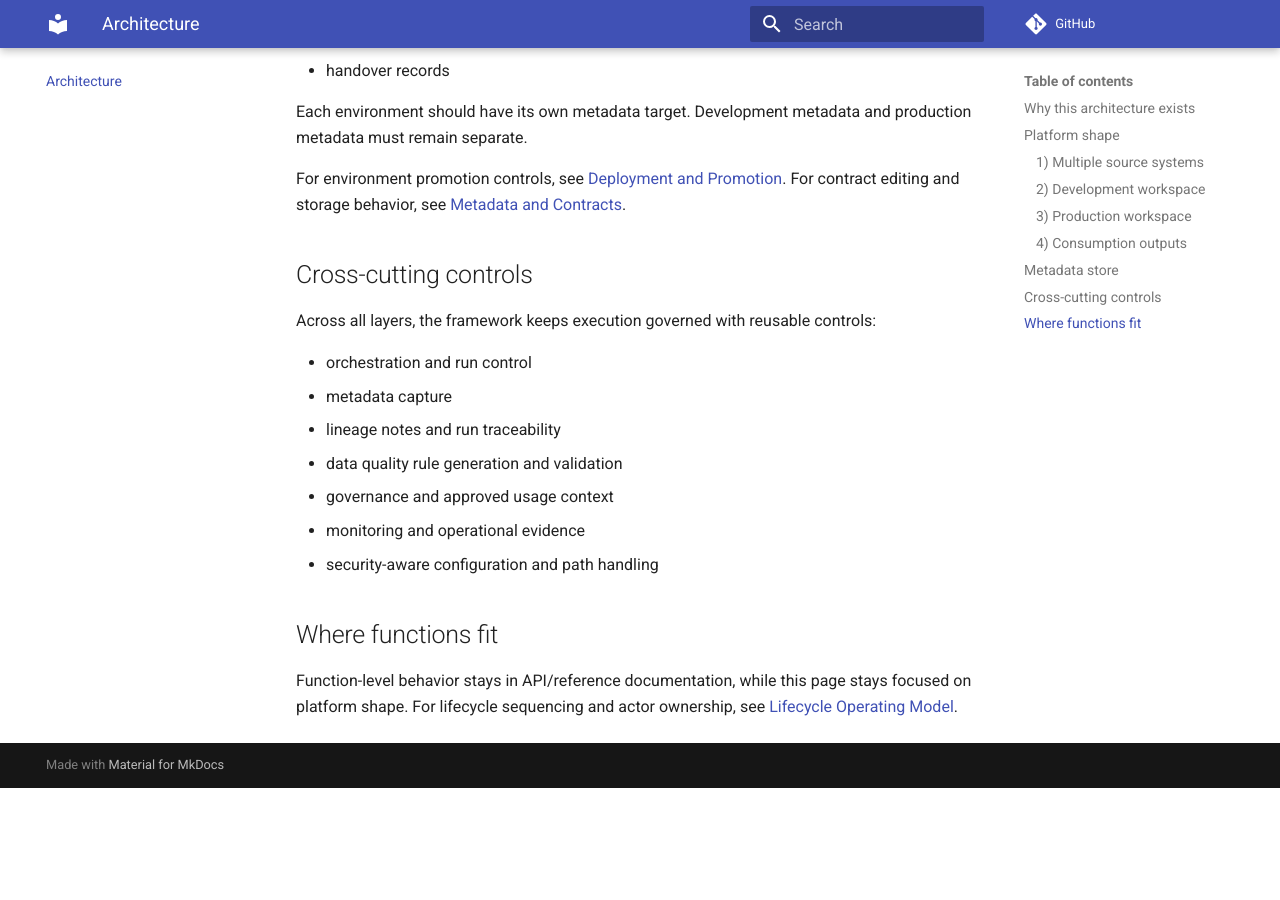
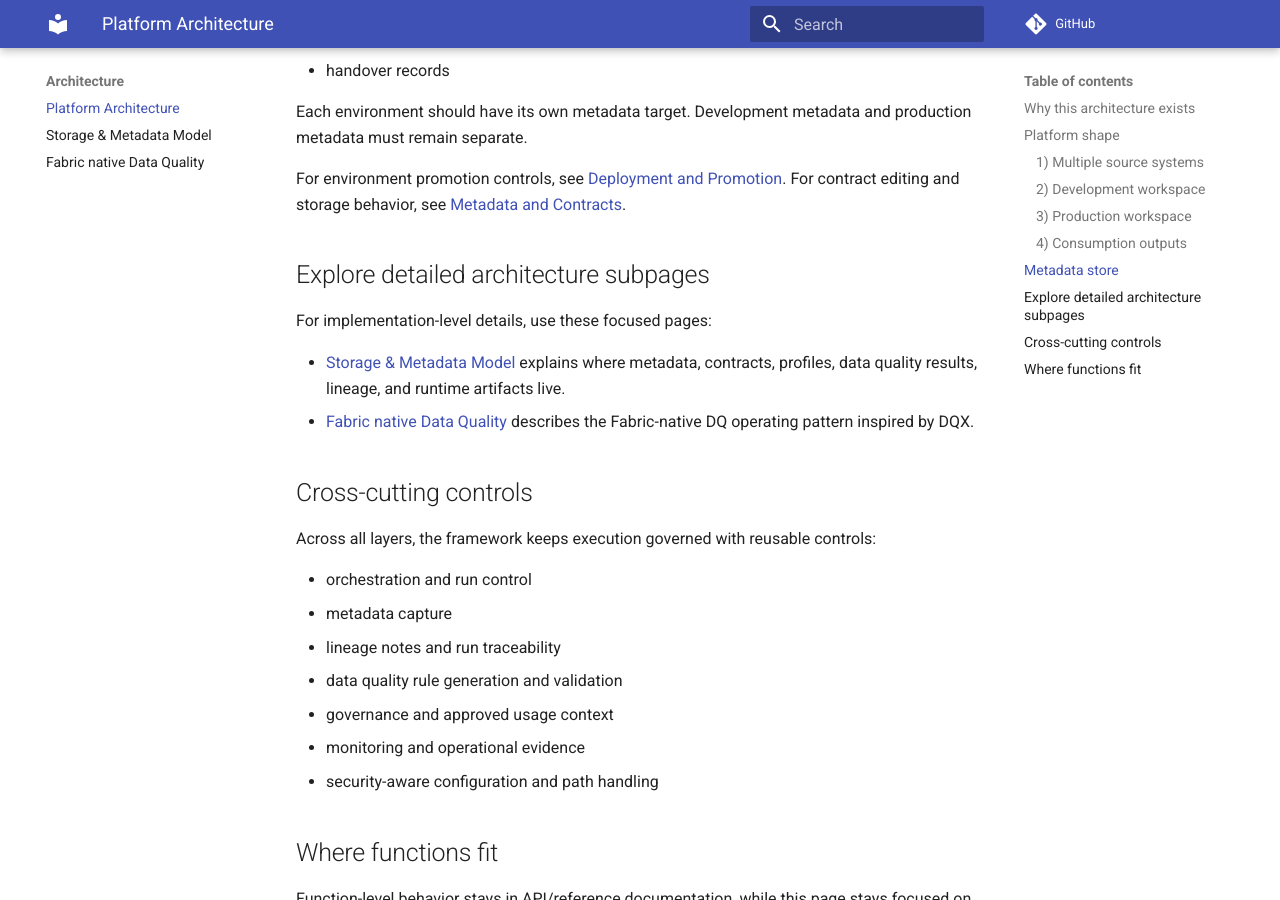
Before and after one commit to Voycepeh/fabric-data-product-framework, an MkDocs documentation site: the page built from docs/architecture.md, in a window 1280 px wide and 900 px high, scrolled down 2564 px. Built offline with MkDocs 1.6.1 and Material for MkDocs 9.7.7, drawn with Linux system fonts in a browser that asks for light colours; comment, search, counter and statistics services are not loaded; before the commit the page ends 3352 px from its top, so only the background shows below that.

Commit message:
docs: expose architecture subpages in navigation

```diff
--- a/docs/architecture.md
+++ b/docs/architecture.md
@@ -70,6 +70,14 @@ Each environment should have its own metadata target. Development metadata and p
 
 For environment promotion controls, see [Deployment and Promotion](deployment-and-promotion.md). For contract editing and storage behavior, see [Metadata and Contracts](metadata-and-contracts.md).
 
+
+## Explore detailed architecture subpages
+
+For implementation-level details, use these focused pages:
+
+- [Storage & Metadata Model](architecture/storage-model.md) explains where metadata, contracts, profiles, data quality results, lineage, and runtime artifacts live.
+- [Fabric native Data Quality](architecture/dqx-inspired-fabric-native-dq.md) describes the Fabric-native DQ operating pattern inspired by DQX.
+
 ## Cross-cutting controls
 
 Across all layers, the framework keeps execution governed with reusable controls:
--- a/mkdocs.yml
+++ b/mkdocs.yml
@@ -20,7 +20,10 @@ nav:
   - Home: index.md
   - Quick Start: quick-start.md
   - Lifecycle Operating Model: lifecycle-operating-model.md
-  - Architecture: architecture.md
+  - Architecture:
+      - Platform Architecture: architecture.md
+      - Storage & Metadata Model: architecture/storage-model.md
+      - Fabric native Data Quality: architecture/dqx-inspired-fabric-native-dq.md
   - Notebook Structure: notebook-structure.md
   - Metadata and Contracts: metadata-and-contracts.md
   - Deployment and Promotion: deployment-and-promotion.md
```
